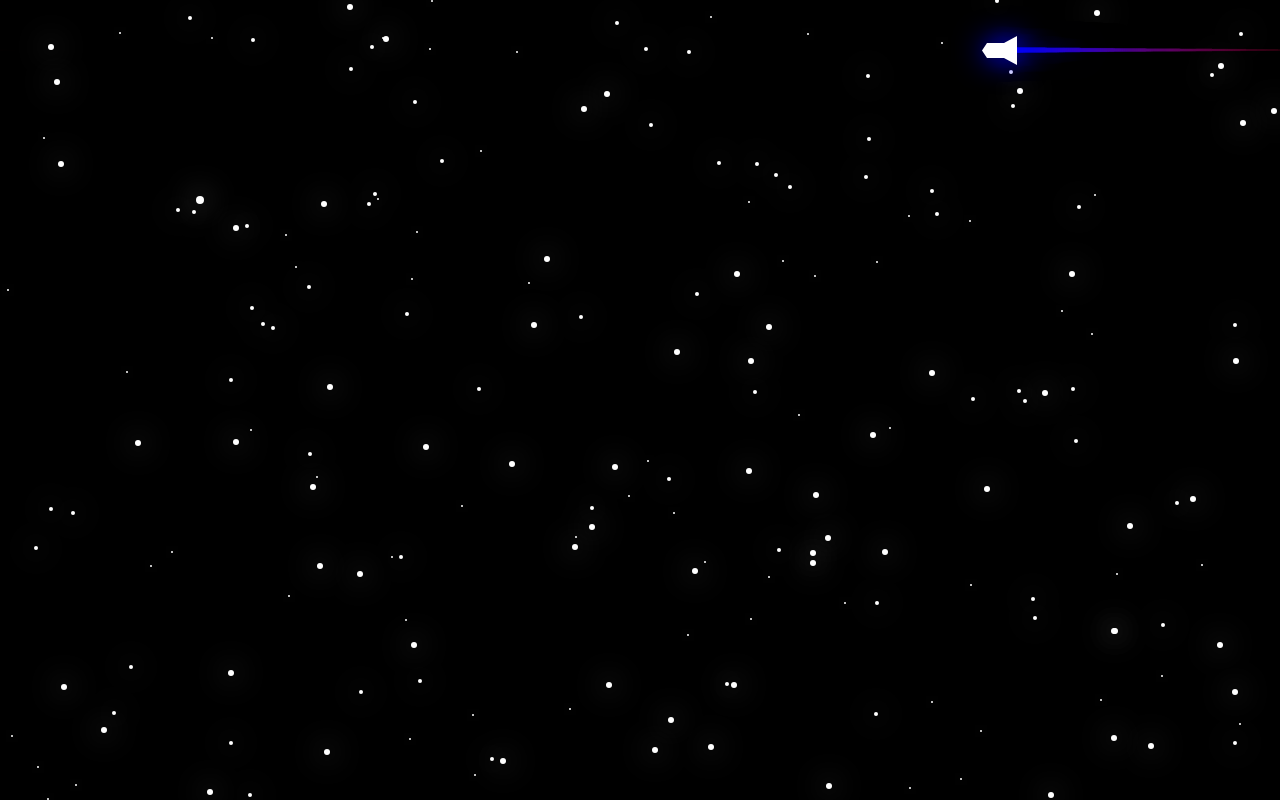
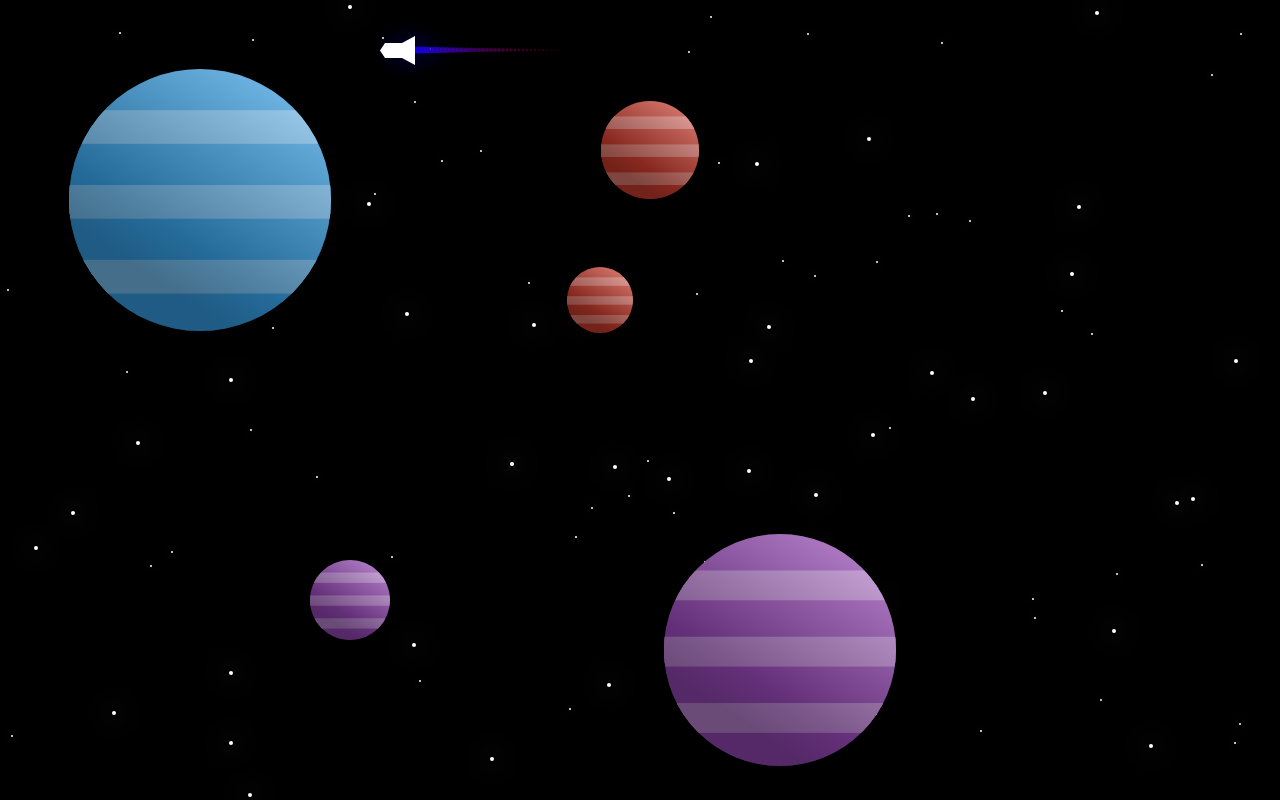
Before and after one commit to IvoKroon/Flying-rocket, a plain HTML site: page index.html in a window 1280 px wide. Drawn offline with Linux system fonts and the light colour scheme.

Commit message:
added shadows and stuff

```diff
--- a/index.html
+++ b/index.html
@@ -17,11 +17,24 @@
             overflow: hidden;
             height: 100vh;
         }
+        #canvas{
+            position: absolute;
+            top:0;
+            left:0;
+            z-index:20px;
+        }
+        #background{
+            position: absolute;
+            top:0;
+            left:0;
+            z-index:-20px;
+        }
     </style>
 </head>
 
-<body>
-    <canvas id="canvas" width="400" height="400" style="background: black;"></canvas>
+<body  style="background: black;">
+    <canvas id="background" width="400" height="400"></canvas>
+    <canvas id="canvas" width="400" height="400"></canvas>
     <script src="script.js"></script>
 </body>
 
--- a/script.js
+++ b/script.js
@@ -1,8 +1,16 @@
 // 'use strict';
 const canvas = document.getElementById("canvas");
+const background = document.getElementById("background");
 const ctx = canvas.getContext('2d');
+const bandckgrouCtx = background.getContext('2d');
+const colors = [
+    'rgb(52, 152, 219)',
+    'rgb(142, 68, 173)',
+    'rgb(192, 57, 43)',
+    'rgb(44, 62, 80)'
+];
+
 let spawner;
-
 
 // Use this to make the shade color.
 function shadeRGBColor(color, percent) {
@@ -10,9 +18,7 @@ function shadeRGBColor(color, percent) {
     return "rgb(" + (Math.round((t - R) * p) + R) + "," + (Math.round((t - G) * p) + G) + "," + (Math.round((t - B) * p) + B) + ")";
 }
 
-function random(min, max){
-    return Math.floor((Math.random() * max) + min);
-}
+function random(min, max) { return Math.floor((Math.random() * max) + min); }
 
 window.requestAnimFrame = (function () {
     return (
@@ -25,16 +31,15 @@ window.requestAnimFrame = (function () {
     );
 })();
 
-window.onload = function () {
-    init();
-    // window.addEventListener("resize", () => {
-    //  initCanvas();
-    // });
-};
+window.onload = function () { init(); };
 
 function init() {
+    // Canvas
     canvas.width = document.body.clientWidth;
     canvas.height = document.body.clientHeight;
+    // Background canvas
+    background.width = document.body.clientWidth;
+    background.height = document.body.clientHeight;
     spawner = new Spawner();
     loop();
 }
@@ -55,52 +60,50 @@ class GameObject {
 
 class Spawner {
     constructor() {
-        //show different planets
-        // 1 is large and in front with size between 200 and 100
-        // 0 is small and is behind with size between 100 and 50
-        // 1 can stand before 0 but 0 not before 1
+        this.smallPlanets = [
+            new Planet(ctx, canvas.height - 200, 300, random(0,4), random(30, 40), colors[random(0,3)]),
+            new Planet(ctx, 350, 600, random(0,4), random(30, 40), colors[random(0,3)]),
+            new Planet(ctx, 650, 150, random(0,4), random(30, 40), colors[random(0,3)]),
+         ];
 
-        // When planet get destroyed get 5 astroids and they go to other astroids and form new planets.
-        // Something with colors?
-        this.planets = [
-            new Planet(ctx, 150, 50, 50, 'rgb(245,136,158)'),
-            new Planet(ctx, 50, 100, 50, 'rgb(245,136,158)'),
-            new Planet(ctx, 200, 150, 50, 'rgb(245,136,158)'),
-            new Planet(ctx, 350, 200, 50, 'rgb(245,136,158)'),
-            new Planet(ctx, 500, 250, 50, 'rgb(245,136,158)'),
+        this.bigPlanets = [
+            new Planet(ctx, canvas.width - 500, canvas.height - 150, random(0, 4), random(80, 90), colors[random(0, 3)]),
+            new Planet(ctx, 200, 200, random(0, 4), random(70, 80), colors[random(0, 3)]),
         ];
-        this.star = new Star(ctx, 200, 200, 4);
+
         this.stars = [];
-        for(let i = 0; i < 200; i++){
-            this.stars.push(new Star(ctx,random(0,canvas.width), random(0,canvas.height) , random(1,3)))
+        for (let i = 0; i < 100; i++) {
+            this.stars.push(new Star(bandckgrouCtx, random(0, background.width), random(0, background.height), random(1, 2)))
         }
-        // this.planet = new Planet(ctx, 150, 250, 50, 'rgb(245,136,158)');
-        // this.planet2 = new Planet(ctx, 100, 100, 100, 'rgb(1,25,54)');
+        for (let j = 0; j < this.stars.length; j++) {
+            this.stars[j].draw();
+        }
         this.SpaceShip = new SpaceShip(ctx, 250, 50);
         this.draw();
     }
 
     draw() {
-        // this.planet.draw();
-        // this.planet2.draw();
-        this.star.draw();
-        for(let j = 0; j < this.stars.length; j++){
-            this.stars[j].draw();
+        for (let k = 0; k < this.smallPlanets.length; k++) {
+            this.smallPlanets[k].draw();
         }
 
         this.SpaceShip.draw();
+
+        for (let l = 0; l < this.bigPlanets.length; l++) {
+            this.bigPlanets[l].draw();
+        }
     }
 }
 
 class Star extends GameObject {
-    constructor(ctx, x, y, size){
+    constructor(ctx, x, y, size) {
         super(ctx, x, y, size);
         this.size = size;
     }
 
-    draw(){
+    draw() {
         this.ctx.save();
-        this.ctx.fillStyle = "white"; //red
+        this.ctx.fillStyle = "white";
         this.ctx.beginPath();
         this.ctx.arc(this.x, this.y, this.size, 0, Math.PI * 2, true);
         this.ctx.shadowBlur = 30;
@@ -118,15 +121,14 @@ class SpaceShip extends GameObject {
         super(ctx, x, y);
         this.rotation = 0;
         this.direction = 90 * Math.PI / 20;
-        // this.vX = 2;
-        // this.vY = 2;
         this.height = 35;
         this.width = 30;
-        this.rotateSpeed = 40;
-        this.speed = 2;
+        this.rotateSpeed = 30;
+        this.speed = 4;
         this.holdingLeft = false;
         this.holdingRight = false;
         this.positions = [];
+
         // Calculate the direction which the spaceship need to fly.
         window.addEventListener('keyup', (e) => {
             if (e.keyCode === 65 || e.keyCode === 37) {
@@ -137,10 +139,8 @@ class SpaceShip extends GameObject {
         })
         window.addEventListener('keydown', (e) => {
             if (e.keyCode === 65 || e.keyCode === 37) {
-                // this.direction -= Math.PI / this.rotateSpeed;
                 this.holdingLeft = true;
             } else if (e.keyCode === 68 || e.keyCode === 39) {
-                // this.direction += Math.PI / this.rotateSpeed;
                 this.holdingRight = true;
             }
         });
@@ -151,23 +151,13 @@ class SpaceShip extends GameObject {
         this.drawSmoke();
         this.ctx.save();
         this.ctx.beginPath();
-        // this.ctx.translate(-this.x + 20 / 2, -this.y + 30 / 2);
-        // // console.log("dir2 " + (this.direction - this.direction));
-        // this.ctx.rotate(90 * Math.PI / 2);
         this.ctx.translate(this.x, this.y);
-
-        // Rotate 1 degree
         this.ctx.rotate(this.direction);
-
-        // Move registration point back to the top left corner of canvas
         this.ctx.translate(8, -20);
-
         this.drawRocket();
-
         this.ctx.fillStyle = 'white';
         this.ctx.fill();
         this.ctx.restore();
-
     }
 
     calcDirection() {
@@ -178,70 +168,35 @@ class SpaceShip extends GameObject {
     };
 
     move() {
-        // Move to a direction
         if (this.holdingLeft) {
             this.direction -= Math.PI / this.rotateSpeed;
         } else if (this.holdingRight) {
             this.direction += Math.PI / this.rotateSpeed;
         }
-        // GET LAST IN ARRAY
-        // GET NEW
-        // - THEM AND / 2 + LAST ONE
 
-        // if (this.positions.length > 1) {
-        // We want to know all the movements
         this.positions.push({ x: this.x, y: this.y });
-        //PUSH BETWEEN 2 AN EXTRA
-        if (this.positions.length >= 200) {
+
+        if (this.positions.length >= 50) {
             this.positions.shift();
-
-            //remove the first element when there are more then 50 positions.
         }
 
         this.y += this.speed * Math.cos(this.direction);
         this.x -= this.speed * Math.sin(this.direction);
 
-        // WE USE HEIGHT HERE INSTEAD OF WIDTH BECAUSE OF THE ROCKETS FLY DIRECTION.
-        if (this.x > canvas.width + this.height + 10) {
-            this.x = -this.height;
-        }
-
-        if (this.x < -this.height) {
-            this.x = canvas.width + this.height;
-        }
-
-        if (this.y > canvas.height + this.height + 10) {
-            this.y = -this.height
-        }
-
-        if (this.y < -this.height) {
-            this.y = canvas.height + this.height;
-        }
+        if (this.x > canvas.width + this.height + 10) { this.x = -this.height; }
+        if (this.x < -this.height) { this.x = canvas.width + this.height; }
+        if (this.y > canvas.height + this.height + 10) { this.y = -this.height }
+        if (this.y < -this.height) {this.y = canvas.height + this.height; }
     };
 
     drawSmoke() {
-        // this.ctx.save();
-        // this.ctx.beginPath();
+        const size = 4 / this.positions.length;
+        const opacity = 1 / this.positions.length;
+        const red = 255 / this.positions.length;
 
-        // var grd= this.ctx.createLinearGradient(0,0,500,0);
-        // grd.addColorStop(0,"black");
-        // grd.addColorStop(1,"white");//
-
-        //THIS GIVES WRONG LINE....
-        // this.ctx.beginPath();
-        // this.ctx.strokeStyle = 'purple';
-        // this.ctx.lineWidth = 10;
-        // // this.ctx.moveTo(this.x,this.y);
-        // for (let i = 0; i < this.positions.length; i++) {
-        //     this.ctx.lineTo(this.positions[i].x,this.positions[i].y);
-        // }
-        // this.ctx.stroke();
-        const size = 3 / this.positions.length;
-        const opacity = 1 / this.positions.length;
-        // const red = 0.7;
-        const red = 255 / this.positions.length;
+        this.ctx.save();
         for (let i = 0; i < this.positions.length; i++) {
-            const color = "rgba(" + (Math.floor(255 - red * i) * 1.2) + ",0," + Math.floor(red * i) + "," + opacity * i + ")";
+            const color = "rgba(" + (Math.floor(255 - red * i)) + ",0," + Math.floor(red * i) + "," + opacity * i + ")";
             this.ctx.fillStyle = color; //red
             this.ctx.beginPath();
             this.ctx.arc(this.positions[i].x, this.positions[i].y, 0 + i * size, 0, Math.PI * 2, true);
@@ -250,6 +205,7 @@ class SpaceShip extends GameObject {
             this.ctx.closePath();
             this.ctx.fill();
         }
+        this.ctx.restore();
 
     }
 
@@ -269,32 +225,35 @@ class SpaceShip extends GameObject {
 }
 
 class Planet extends GameObject {
-    constructor(ctx, x, y, radius, color) {
+    constructor(ctx, x, y, startY, radius, color) {
         super(ctx, x, y);
         this.radius = radius;
         this.color = color;
         this.startY = y;
+        this.y + startY;
         this.up = false;
     }
 
-    swoopEffect() {
-        if (this.up) {
-            this.y += 0.1;
-        } else {
-            this.y -= 0.1;
-        }
+    drawShadow() {
+        this.ctx.save();
+        this.ctx.beginPath();
+        var grd = this.ctx.createLinearGradient(this.x - this.radius / 2, this.y + this.radius / 2, this.x + this.radius / 2, this.y - this.radius);
 
-        if (this.startY - this.y > 5 || this.startY - this.y < 0) {
-            this.up = !this.up;
-        }
+        grd.addColorStop(0, 'rgba(0, 0, 0, 0.4)');
+        grd.addColorStop(0.2, 'rgba(0, 0, 0, 0.3)');
+        grd.addColorStop(1.0, 'rgba(255, 255,255, 0.3)');
 
+        this.ctx.arc(this.x, this.y, this.radius, 0, 2 * Math.PI, false);
+        this.ctx.fillStyle = grd;
+        this.ctx.fill();
+        this.ctx.restore();
     }
 
     draw() {
-        this.swoopEffect();
         this.ctx.save();
         this.ctx.beginPath();
         this.ctx.arc(this.x, this.y, this.radius, 0, 2 * Math.PI, false);
+
         this.ctx.fillStyle = this.color;
         this.ctx.fill();
         this.ctx.clip();
@@ -309,6 +268,7 @@ class Planet extends GameObject {
             }
         }
         this.ctx.restore();
+        this.drawShadow();
     }
 
     drawRect(y, size, color) {
```
